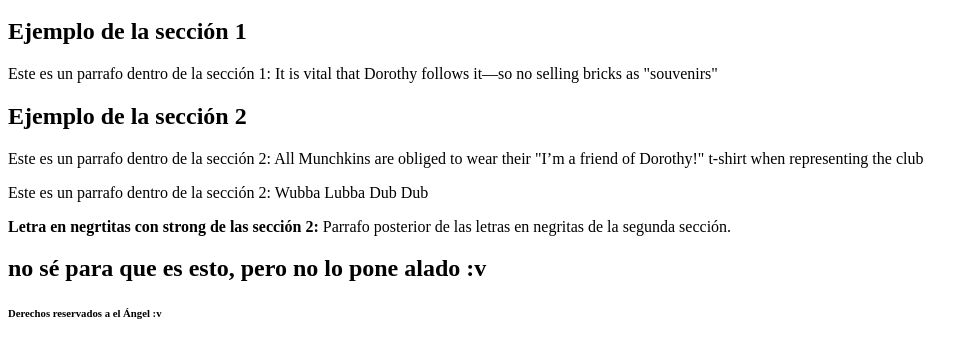
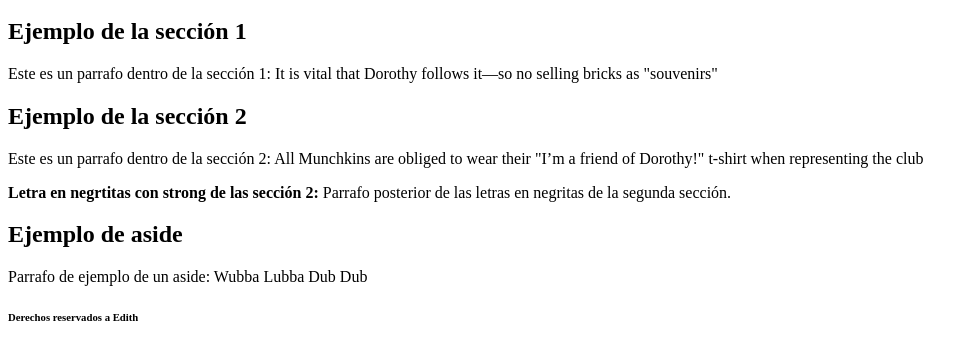
Before and after one commit to Angel-1990/Tarea, a plain HTML site: page Etiquetas Semanticas/index.html in a window 1280 px wide. Shown: the part 154-514 px from the top of the page, without its empty margins (0-978 px from the left). Drawn offline with Linux system fonts and the light colour scheme.

Commit message:
Update index.html

```diff
--- a/Etiquetas Semanticas/index.html
+++ b/Etiquetas Semanticas/index.html
@@ -28,7 +28,6 @@
             <h2>Ejemplo de la sección 2</h2>
             <p>Este es un parrafo dentro de la sección 2: All Munchkins are obliged to wear their "I’m a friend
                 of Dorothy!" t-shirt when representing the club</p>
-            <p>Este es un parrafo dentro de la sección 2: Wubba Lubba Dub Dub</p>
             <p>
                 <strong>Letra en negrtitas con strong de las sección 2:</strong>
                 Parrafo posterior de las letras en negritas de la segunda sección.
@@ -36,12 +35,14 @@
         </section>
 
         <aside>
-            <h2> no sé para que es esto, pero no lo pone alado :v</h2>
+            <h2> Ejemplo de  aside</h2>
+	    <p> Parrafo de ejemplo de un aside: Wubba Lubba Dub Dub</p>
         </aside>
 
         <footer>
-            <h6>Derechos reservados a el Ángel :v</h6>
+            <h6>Derechos reservados a Edith</h6>
         </footer>
+
     </body>
 
 </html>
```
